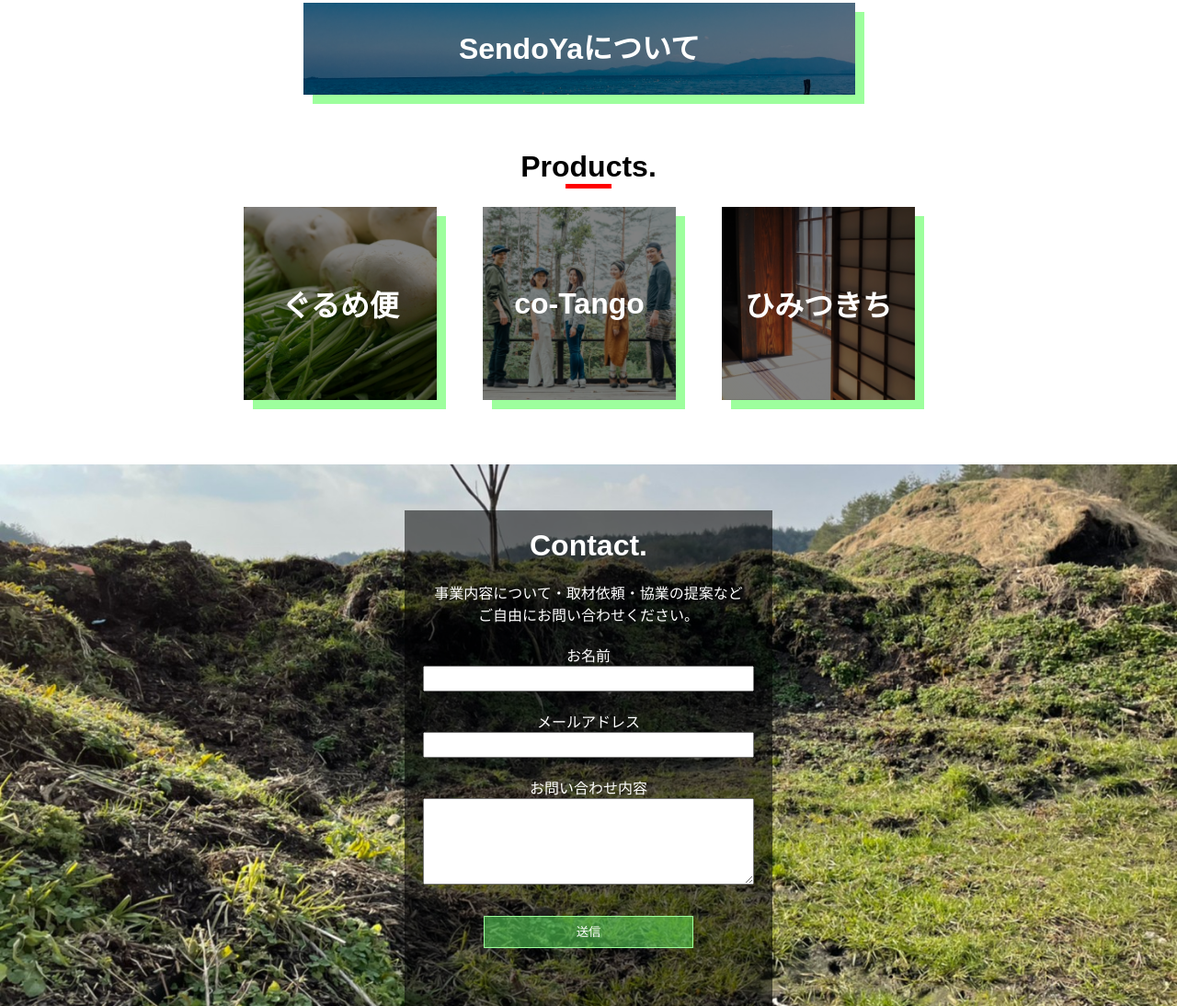
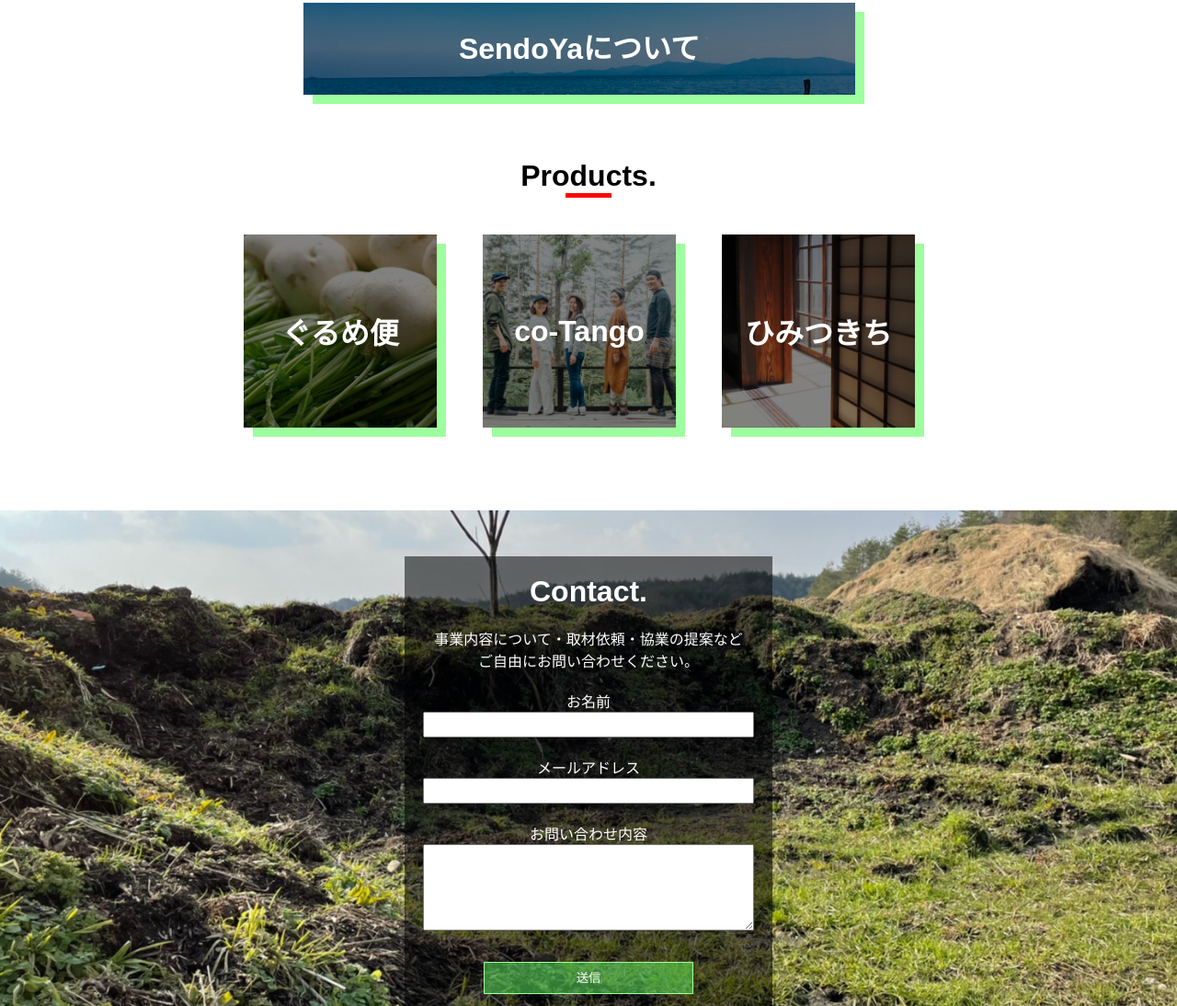
Before and after one commit to johnfsa/SendoYa, a plain HTML site: page index.html in a window 1280 px wide. Shown: the part 1841-2935 px from the top of the page at 92% size. Drawn offline with Linux system fonts and the light colour scheme; a script that the page names is missing.

Commit message:
adjust margin

```diff
--- a/css/index.css
+++ b/css/index.css
@@ -214,7 +214,12 @@ main {
   text-align: center;
 }
 
+.products {
+  margin: 10px auto;
+}
+
 .product-box {
+  margin: 20px 0;
   display: flex;
   justify-content: center;
 }
@@ -330,7 +335,7 @@ main {
   display: flex;
   justify-content: center;
   padding: 50px;
-  margin-top: 30px;
+  margin-top: 50px;
   background-image: url(../img/contact.jpg);
   height: 650px;
   background-size: cover;
```
